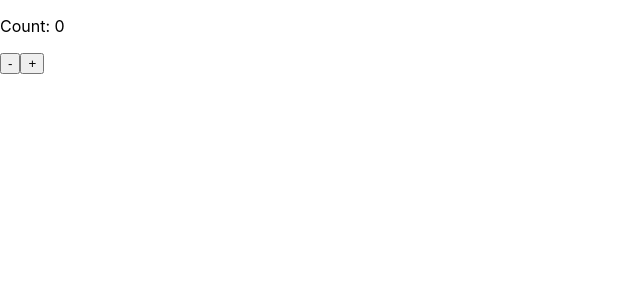
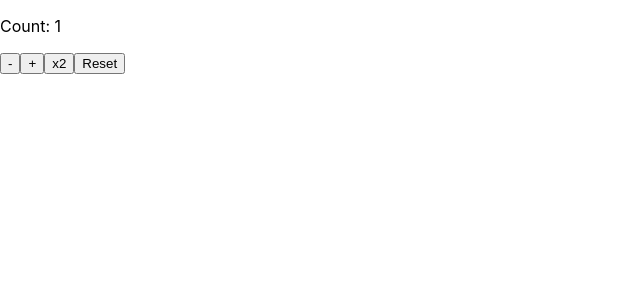
Before and after one commit to kyoulho/react-study, a React (Create React App) app: page / in a window 1280 px wide. Shown: the top 300 px of the page, without its empty margins (0-640 px from the left). Built offline with nearby package versions, Linux system fonts and the light colour scheme.

Commit message:
24.03.19

```diff
--- /dev/null
+++ b/src/components/CounterReducer.tsx
@@ -0,0 +1,42 @@
+import {useReducer} from "react";
+
+// reducer 가 받은 action 타입을 정의한다
+
+type Action = 'DECREMENT' | 'INCREMENT' | 'DOUBLE' | 'RESET';
+
+const reducer = (currentCount: number, action: Action) => {
+    switch (action) {
+        case "INCREMENT":
+            return currentCount + 1;
+        case "DECREMENT":
+            return currentCount - 1;
+        case "DOUBLE":
+            return currentCount * 2;
+        case "RESET":
+            return 0;
+        default:
+            return currentCount;
+    }
+}
+
+type CounterProps = {
+    initialValue: number
+}
+
+const CounterReducer = (props: CounterProps) => {
+    const {initialValue} = props;
+    const [count, dispatch] = useReducer(reducer, initialValue)
+
+    return (
+        <div>
+            <p>Count: {count}</p>
+            {/*  dispatch 함수에 action을 전달해 상태를 업데이트한다 */}
+            <button onClick={() => dispatch('DECREMENT')}> -</button>
+            <button onClick={() => dispatch('INCREMENT')}> +</button>
+            <button onClick={() => dispatch('DOUBLE')}> x2</button>
+            <button onClick={() => dispatch('RESET')}> Reset</button>
+        </div>
+    );
+};
+
+export default CounterReducer
--- a/src/components/Counter.tsx
+++ b/src/components/CounterState.tsx
@@ -4,7 +4,7 @@
     initialValue: number
 }
 
-const Counter = (props: CounterProps) => {
+const CounterState = (props: CounterProps) => {
     const {initialValue} = props;
     // 카운트를 유지하는 첫 번째 상태를 useSate() 로 선언한다. 인수에는 초깃값을 지정한다.
     const [count, setCount] = useState(initialValue)
@@ -17,11 +17,11 @@
                 -
             </button>
             {/*  함수를 전달하면 함수의 반환값이 다음 상태가 된다. */}
-            <button onClick={() => setCount((prevCount) => prevCount + 1)}>
+            <button onClick={() => setCount((count) => count + 1)}>
                 +
             </button>
         </div>
     );
 };
 
-export default Counter
+export default CounterState
--- a/src/index.tsx
+++ b/src/index.tsx
@@ -2,14 +2,14 @@
 import ReactDOM from 'react-dom/client';
 import './index.css';
 import reportWebVitals from './reportWebVitals';
-import Counter from "./components/Counter";
+import Counter from "./components/CounterReducer";
 
 const root = ReactDOM.createRoot(
     document.getElementById('root') as HTMLElement
 );
 root.render(
     <React.StrictMode>
-        <Counter initialValue={0}/>
+        <Counter initialValue={1}/>
     </React.StrictMode>
 );
 
```
